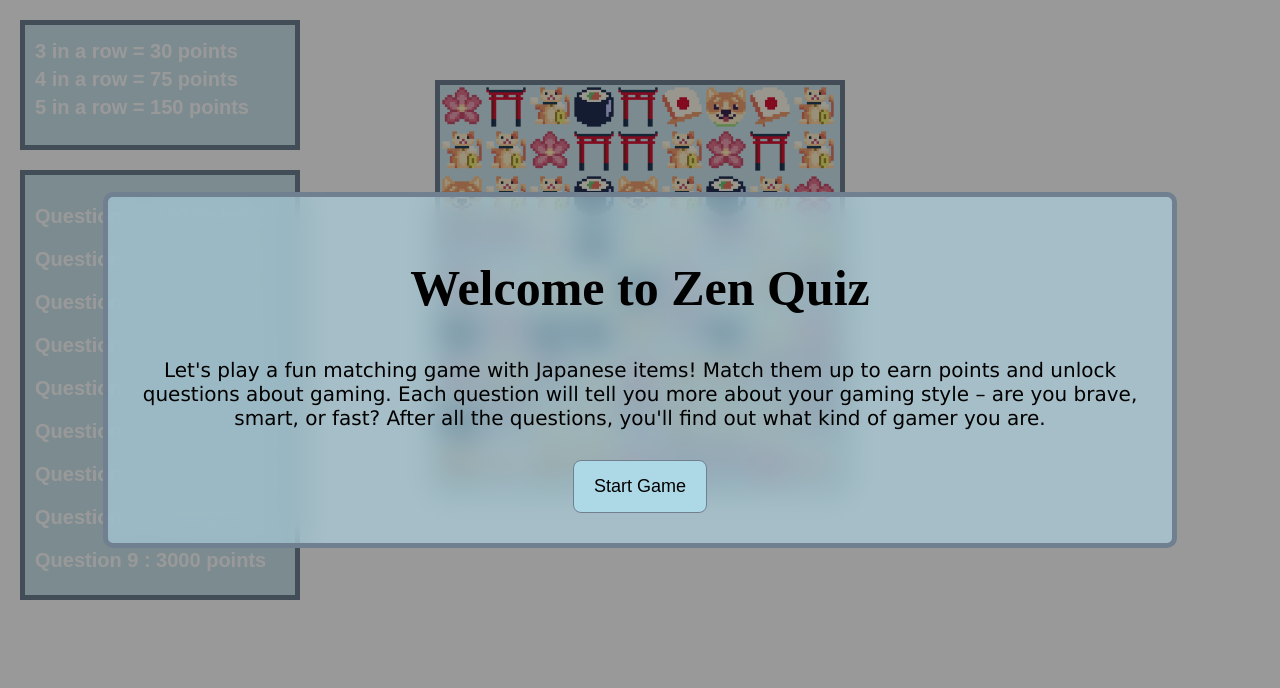
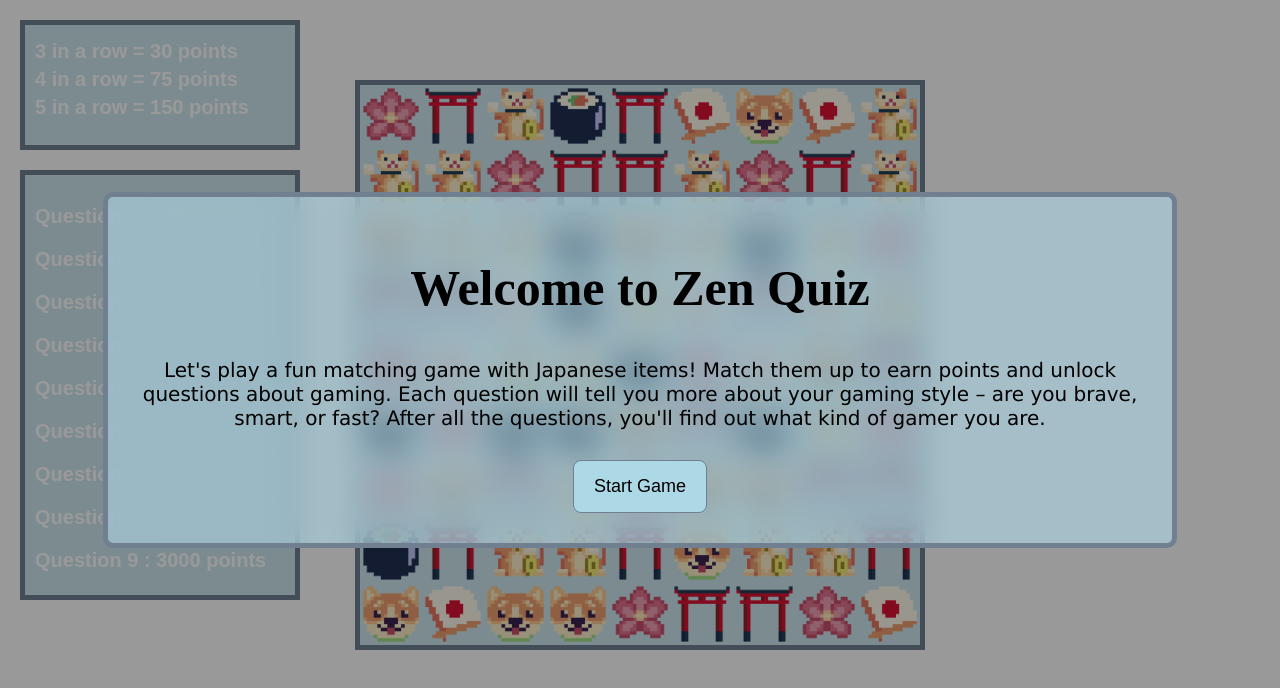
Before and after one commit to JasperDeJonghe/Codedex-challenge-april, a plain HTML site: page index.html in a window 1280 px wide. Drawn offline with Linux system fonts and the light colour scheme; a web font is replaced by a local one.

Commit message:
changed scale board

```diff
--- a/candy.css
+++ b/candy.css
@@ -47,20 +47,21 @@ body {
 }
 
 #board {
-    width: 400px;
-    height: 400px;
+    width: 70vh;
+    height: 70vh;
     background-color: rgba(173, 216, 230, 0.6);
     backdrop-filter: blur(15px);
     border: 5px solid slategray;
-    /* border-radius: 10px; */
     margin: 0 auto;
     display: flex;
     flex-wrap: wrap;
+
+    /* transform: scale(70vh); */
 }
 
 #board img {
-    width: 44px;
-    height: 44px;
+    width: calc(70vh / 9);
+    height: calc(70vh / 9);
 }
 
 /* CSS for Modal Popup */
@@ -73,8 +74,8 @@ body {
     top: 0;
     width: 100%;
     height: 100%;
-    overflow: auto; /* Enable scroll if needed */
-    background-color: rgba(0,0,0,0.4); /* Black w/ opacity */
+    overflow: auto;
+    background-color: rgba(0,0,0,0.4);
 }
 
 /* Modal Content */
--- a/index.html
+++ b/index.html
@@ -40,7 +40,9 @@
     <div id="tasks"></div>
 
     <h1>Score: <span id="score">0</span></h1>
-    <div id="board"></div>
+    <div id="boardContainer">
+        <div id="board"></div>
+    </div>
 </body>
 <footer>
     <a href="https://codedex.io" target="_blank">MADE FOR THE CODEDEX MONTHLY CHALLENGE</a>
```
